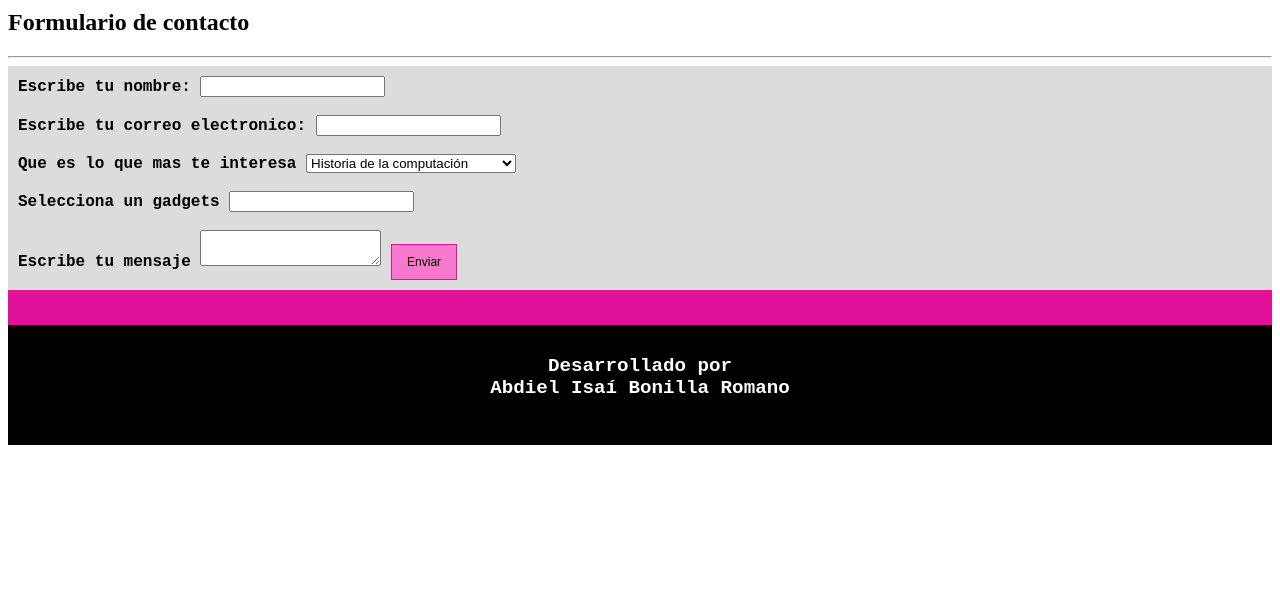
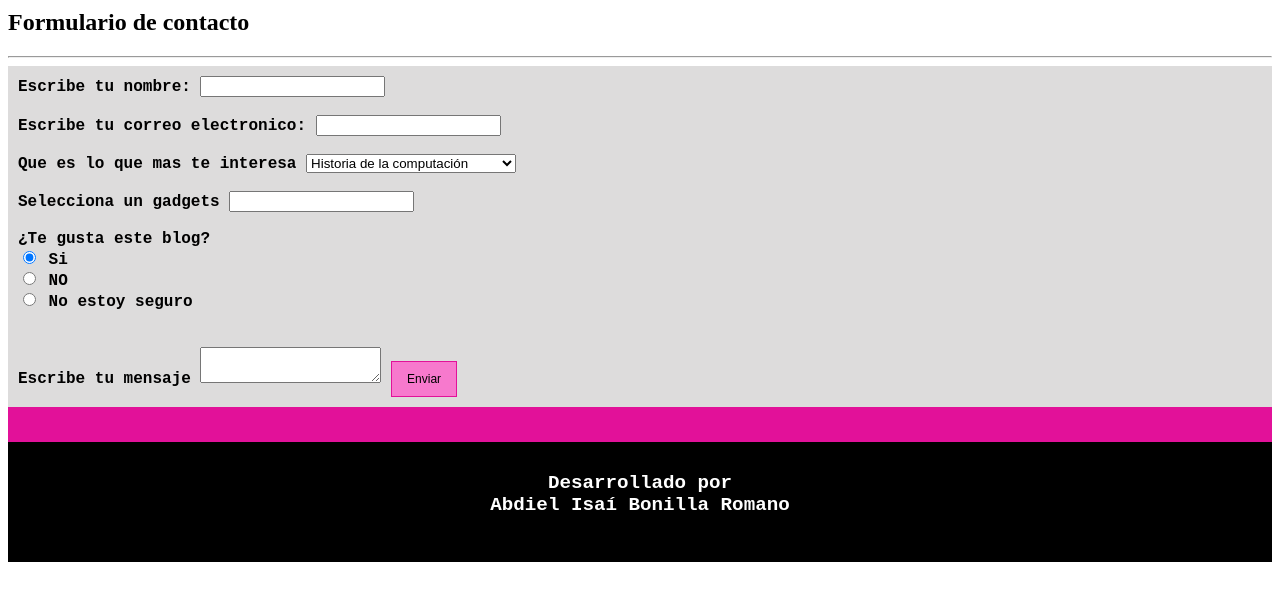
Before and after one commit to Abdiel-Bonilla/appweb-ejercicio2, a plain HTML site: page pages/contacto.html in a window 1280 px wide. Shown: the part 159-760 px from the top of the page. Drawn offline with Linux system fonts and the light colour scheme.

Commit message:
Agregando botones de opciones o radio button

```diff
--- a/pages/contacto.html
+++ b/pages/contacto.html
@@ -56,6 +56,19 @@
                 <option value="gafas">Gafas</option>
             </datalist>
             <br><br>
+            <!-- Botones de opcion o radio button -->
+            <label for="gusto">¿Te gusta este blog?</label>
+            <br>
+            <input type="radio" name="gusto" id="si" value="Si" checked>
+            <label for="si">Si</label>
+            <br>
+            <input type="radio" name="gusto" id="no" value="No">
+            <label for="no">NO</label>
+            <br>
+            <input type="radio" name="gusto" id="mo_se" value="No_se">
+            <label for="No_se">No estoy seguro</label>
+            <br>
+            <br><br>
             <label for="mensaje">Escribe tu mensaje</label>
             <textarea name="mensaje" id="mensaje"></textarea>
             <button class="blog-button" type="submit">
```
